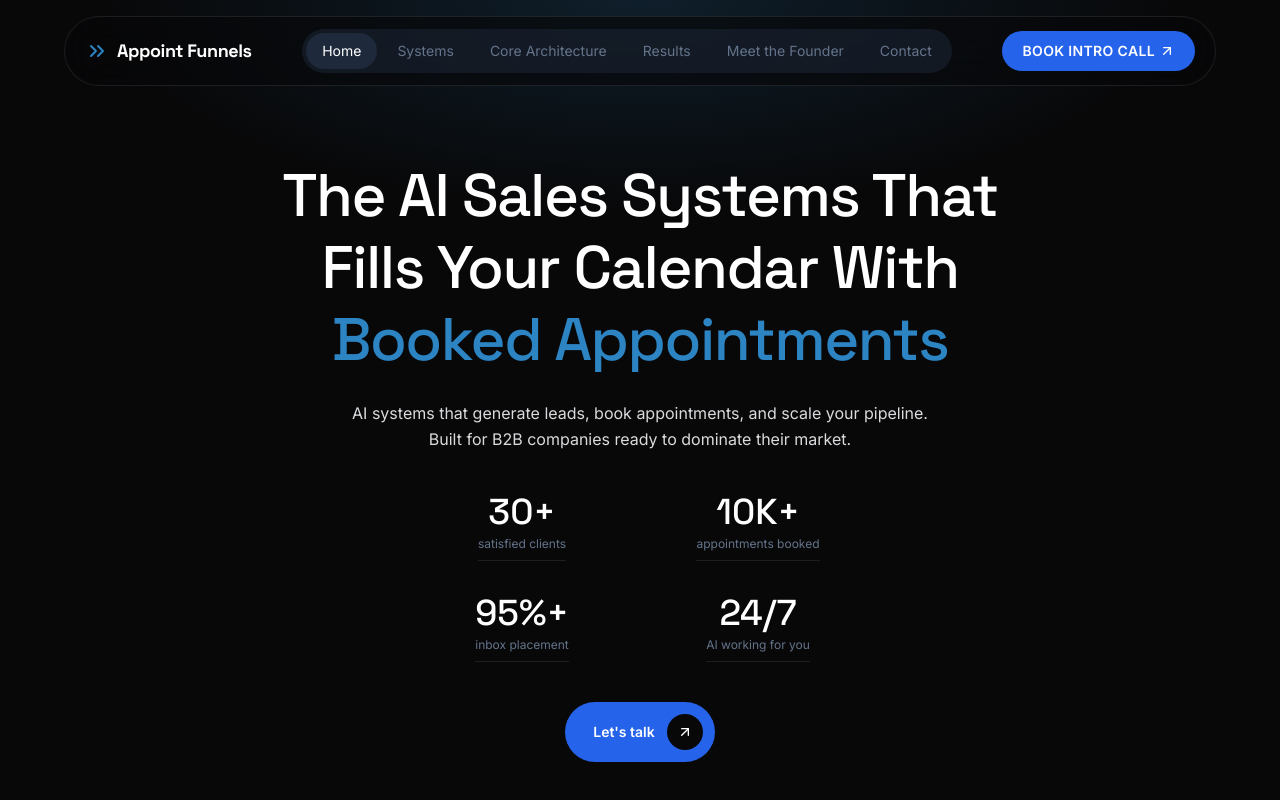
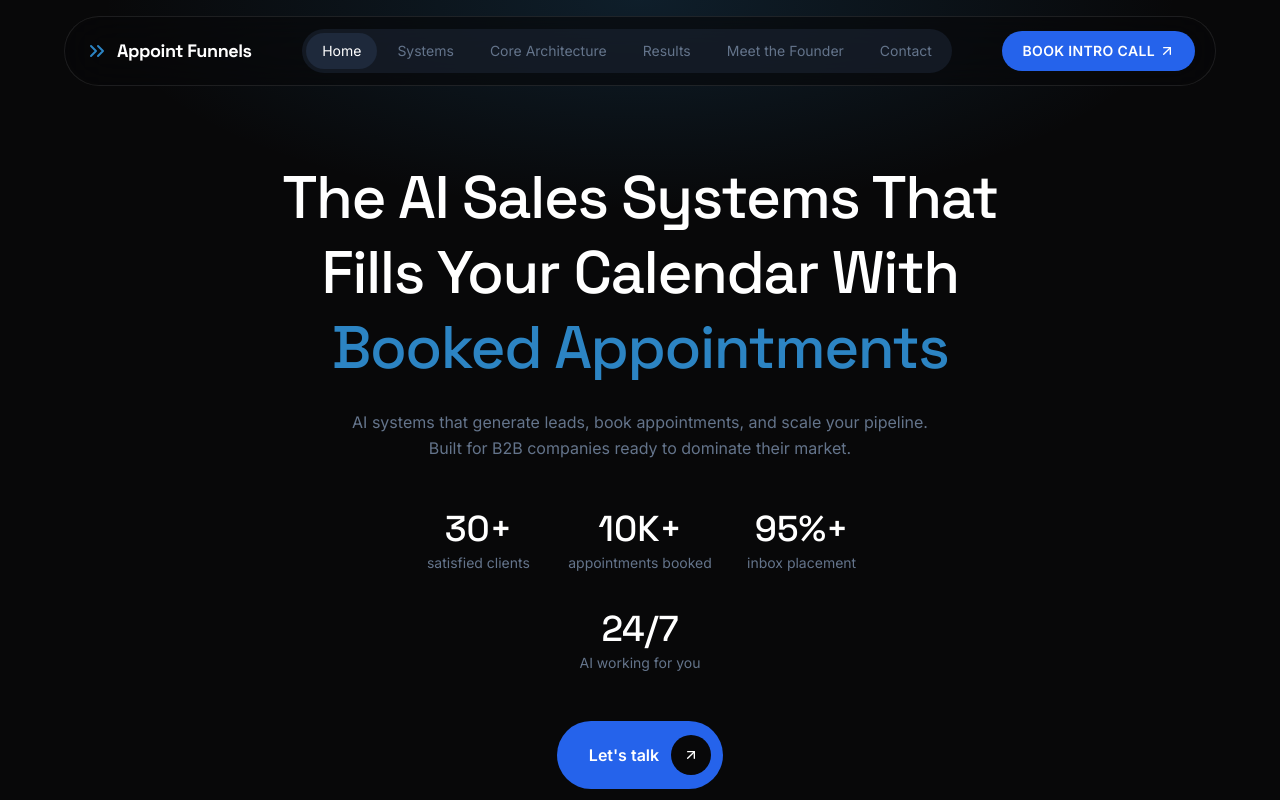
Before and after one commit to ziaaiautomation-create/appoint-funnels-landing-page, a Next.js app: page / in a window 1280 px wide. Shown: the top 800 px of the page. Built offline with nearby package versions, Linux system fonts and the light colour scheme.

Commit message:
feat: adjust hero component layout and typography
Refined hero section padding, font sizes, and layout adjustments for better visual hierarchy.

Co-authored-by: ziaaiautomation-create <242845781+ziaaiautomation-create@users.noreply.github.com>

```diff
--- a/components/hero.tsx
+++ b/components/hero.tsx
@@ -20,8 +20,8 @@ export function Hero() {
         }}
       />
 
-      <div className="relative mx-auto flex max-w-3xl flex-col items-center px-6 text-center">
-        <h1 className="font-display text-[clamp(1.25rem,8vw,1.75rem)] font-medium leading-[1.2] tracking-tight text-foreground sm:text-5xl lg:text-6xl">
+      <div className="relative mx-auto flex max-w-3xl flex-col items-center px-4 text-center sm:px-6">
+        <h1 className="font-display text-[clamp(1.375rem,8.4vw,2rem)] font-medium leading-[1.25] tracking-tight text-foreground sm:text-5xl lg:text-6xl">
           <span className="block whitespace-nowrap">
             The AI Sales Systems That
           </span>
@@ -32,37 +32,40 @@ export function Hero() {
             Booked Appointments
           </span>
         </h1>
-        <p className="mx-auto mt-6 max-w-xl text-pretty text-sm leading-relaxed text-card-foreground sm:text-base">
+        <p className="mx-auto mt-6 max-w-xl text-pretty text-[clamp(0.875rem,4.4vw,1.0625rem)] leading-relaxed text-muted-foreground sm:text-base">
           AI systems that generate leads, book appointments, and scale your
           pipeline. Built for B2B companies ready to dominate their market.
         </p>
 
-        <dl className="mt-10 grid w-full max-w-sm grid-cols-2 gap-x-6 gap-y-8 sm:max-w-md">
+        <dl className="mt-12 flex w-full max-w-lg flex-wrap justify-center gap-x-2 gap-y-9">
           {[
             { value: '30+', label: 'satisfied clients' },
             { value: '10K+', label: 'appointments booked' },
             { value: '95%+', label: 'inbox placement' },
             { value: '24/7', label: 'AI working for you' },
           ].map((stat) => (
-            <div key={stat.label} className="flex flex-col items-center gap-1">
+            <div
+              key={stat.label}
+              className="flex w-[30%] min-w-24 flex-col items-center gap-1"
+            >
               <dt className="sr-only">{stat.label}</dt>
-              <dd className="font-display text-3xl font-medium text-foreground sm:text-4xl">
+              <dd className="font-display text-[clamp(1.5rem,7.7vw,1.875rem)] font-medium text-foreground sm:text-4xl">
                 {stat.value}
               </dd>
-              <span className="border-b border-border pb-2 text-xs text-muted-foreground">
+              <span className="text-xs text-muted-foreground sm:text-sm">
                 {stat.label}
               </span>
             </div>
           ))}
         </dl>
 
-        <div className="mt-10 flex justify-center">
+        <div className="mt-12 flex justify-center">
           <a
             href="#contact"
-            className="group inline-flex items-center gap-3 rounded-full bg-primary py-3 pl-7 pr-3 text-sm font-semibold text-primary-foreground transition-opacity hover:opacity-90"
+            className="group inline-flex items-center gap-3 rounded-full bg-primary py-3.5 pl-8 pr-3 text-base font-semibold text-primary-foreground transition-opacity hover:opacity-90"
           >
             {"Let's talk"}
-            <span className="flex h-9 w-9 items-center justify-center rounded-full bg-background text-foreground transition-transform group-hover:rotate-45">
+            <span className="flex h-10 w-10 items-center justify-center rounded-full bg-background text-foreground transition-transform group-hover:rotate-45">
               <ArrowUpRight className="h-4 w-4" aria-hidden="true" />
             </span>
           </a>
```
